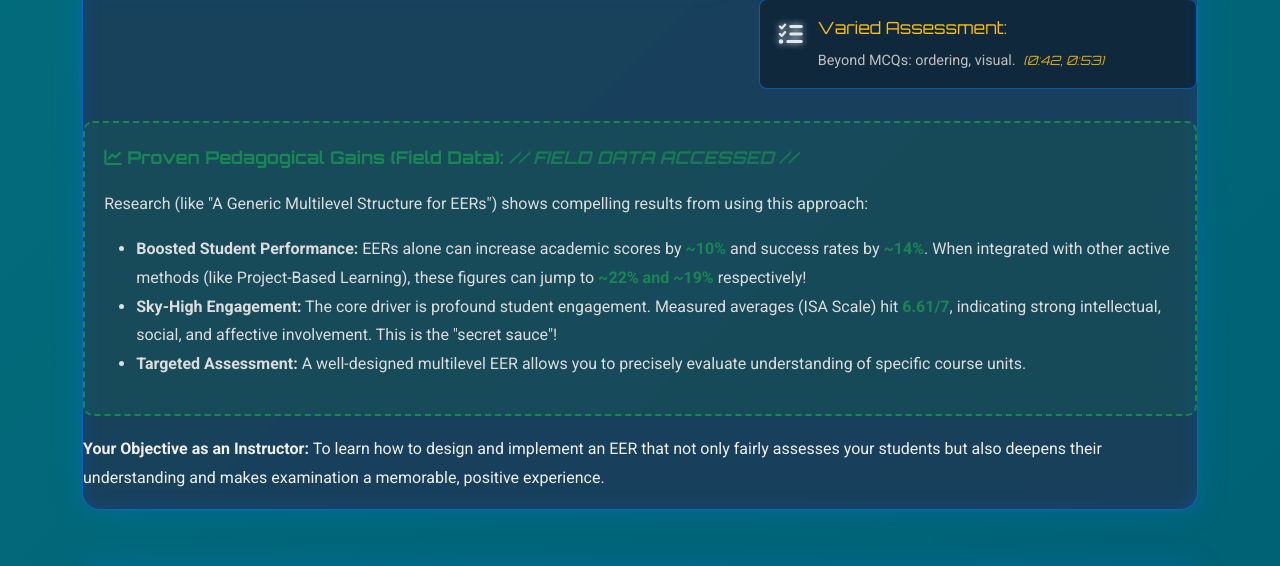
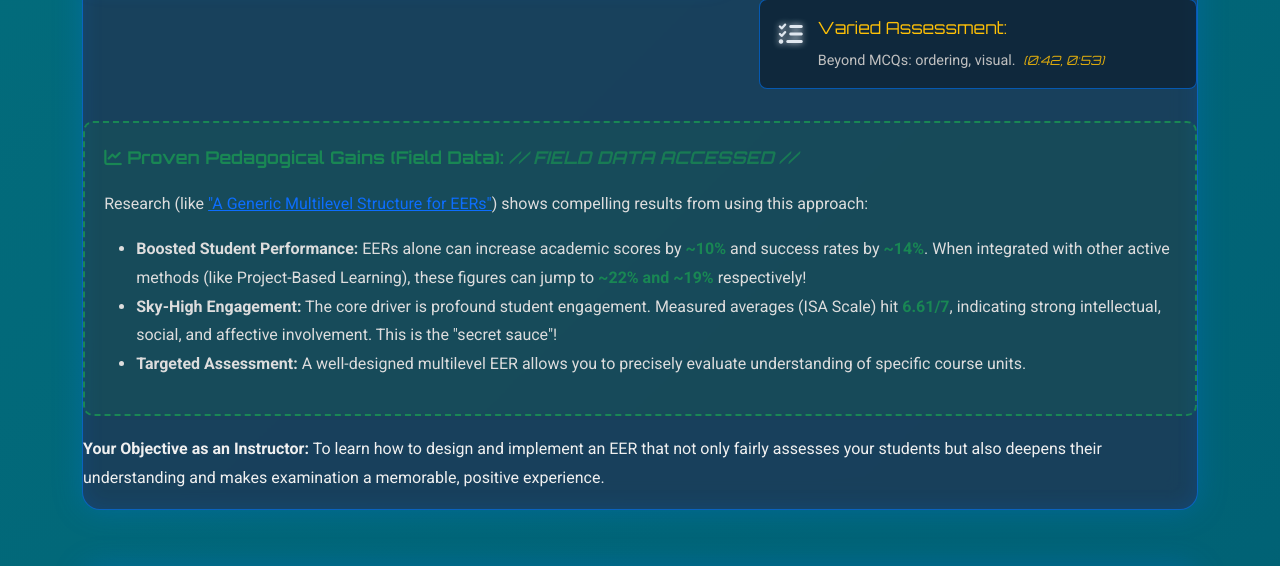
Before and after one commit to businessdatasolutions/edu-escape-room, a plain HTML site: page index.html in a window 1280 px wide. Both pictures are taken after a click on the element "Proven Pedagogical Gains (Field Data):". Shown: the part 1155-1721 px from the top of the page. Drawn offline with nearby package versions, Linux system fonts and the light colour scheme.

Commit message:
Added link to pdf

```diff
--- a/index.html
+++ b/index.html
@@ -451,7 +451,7 @@
                 <div class="classified-intel scroll-animate"> <!-- Keep this part as is -->
                     <p><strong class="reveal-text"><i class="fas fa-chart-line"></i> Proven Pedagogical Gains (Field Data):</strong></p>
                     <div class="intel-content">
-                        <p>Research (like "A Generic Multilevel Structure for EERs") shows compelling results from using this approach:</p>
+                        <p>Research (like <a href="https://github.com/businessdatasolutions/edu-escape-room/blob/main/education-14-00488.pdf" target="_blank">"A Generic Multilevel Structure for EERs"</a>) shows compelling results from using this approach:</p>
                         <ul>
                             <li><strong>Boosted Student Performance:</strong> EERs alone can increase academic scores by <strong class="text-success">~10%</strong> and success rates by <strong class="text-success">~14%</strong>. When integrated with other active methods (like Project-Based Learning), these figures can jump to <strong class="text-success">~22% and ~19%</strong> respectively!</li>
                             <li><strong>Sky-High Engagement:</strong> The core driver is profound student engagement. Measured averages (ISA Scale) hit <strong class="text-success">6.61/7</strong>, indicating strong intellectual, social, and affective involvement. This is the "secret sauce"!</li>
```
